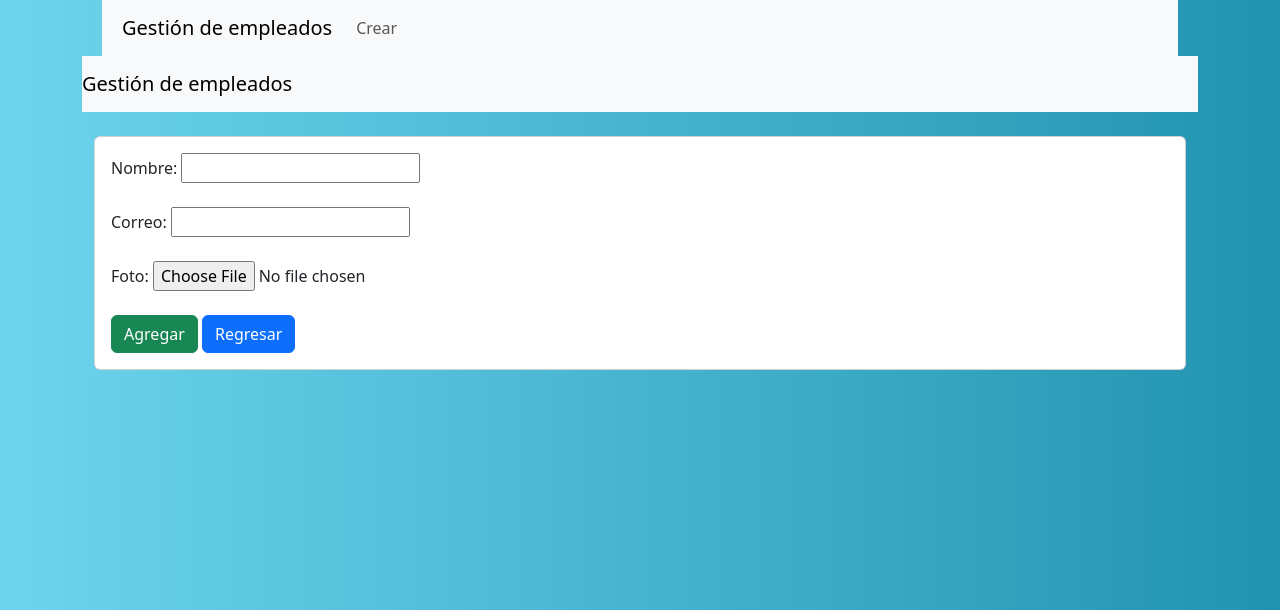
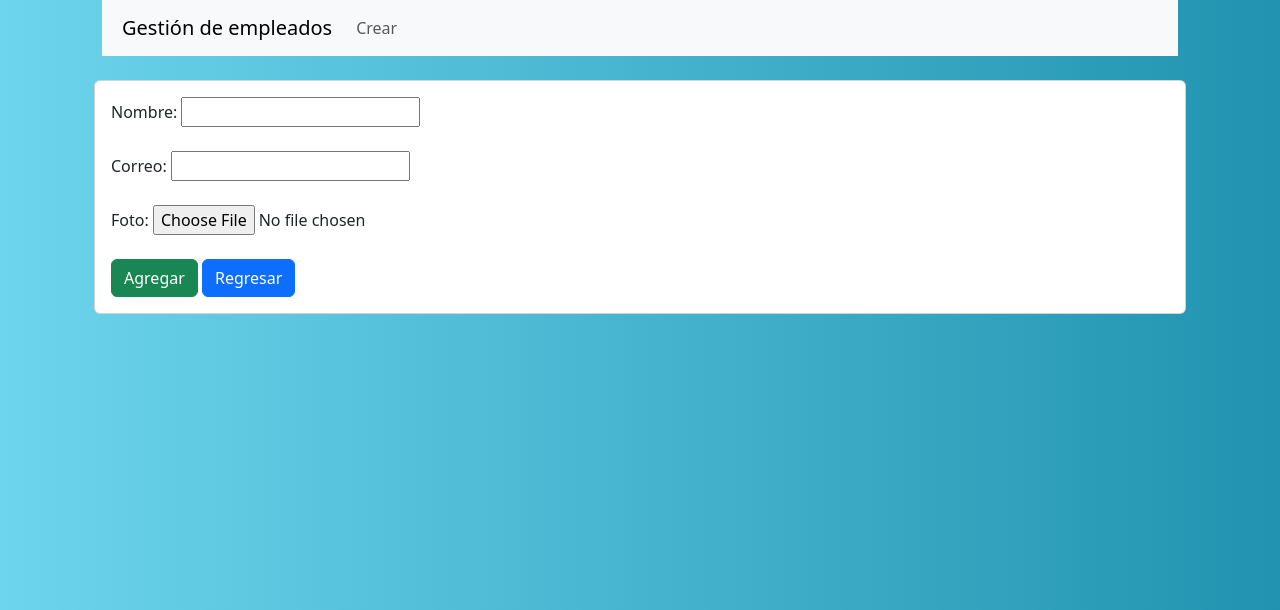
Before and after one commit to yuniorvargas1966/sistama-empleado-python, a Flask app: page /create in a window 1280 px wide. Shown: the top 610 px of the page. Run offline with Flask 2, Linux system fonts and the light colour scheme.

Commit message:
Update create.html

```diff
--- a/templates/empleados/create.html
+++ b/templates/empleados/create.html
@@ -3,18 +3,6 @@
 {% extends "/empleados/layout.html" %}
 <body>
     {% block body %}
-    <div class="container">
-        <nav class="navbar navbar-expand-lg navbar-light bg-light">
-            <a class="navbar-brand" href="{{ url_for('index') }}">Gestión de empleados</a>
-            <button class="navbar-toggler" data-target="#my-nav" data-toggle="collapse" aria-controls="my-nav" aria-expanded="false" aria-label="Toggle navigation">
-                    <span class="navbar-toggler-icon"></span>
-                </button>
-            <div id="my-nav" class="collapse navbar-collapse">
-                <ul class="navbar-nav mr-auto">
-                </ul>
-            </div>
-        </nav>
-    </div>
     <div class="container">
         <div class="container">
             <br>
@@ -27,7 +15,7 @@
                     <br>
                     <div class="form-ground">
                         <label for="txtCorreo">Correo:</label>
-                        <input type="text" name="txtCorreo" id="txtCorreo">
+                        <input type="email" name="txtCorreo" id="txtCorreo">
                     </div>
                     <br> Foto:
                     <input type="file" name="txtFoto" id="txtFoto">
```
